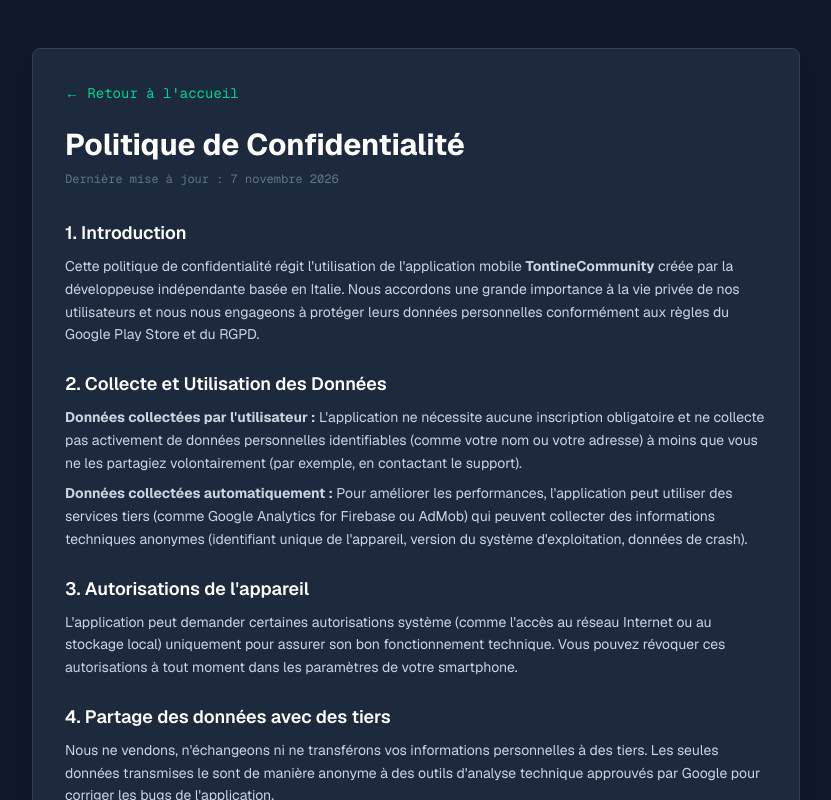
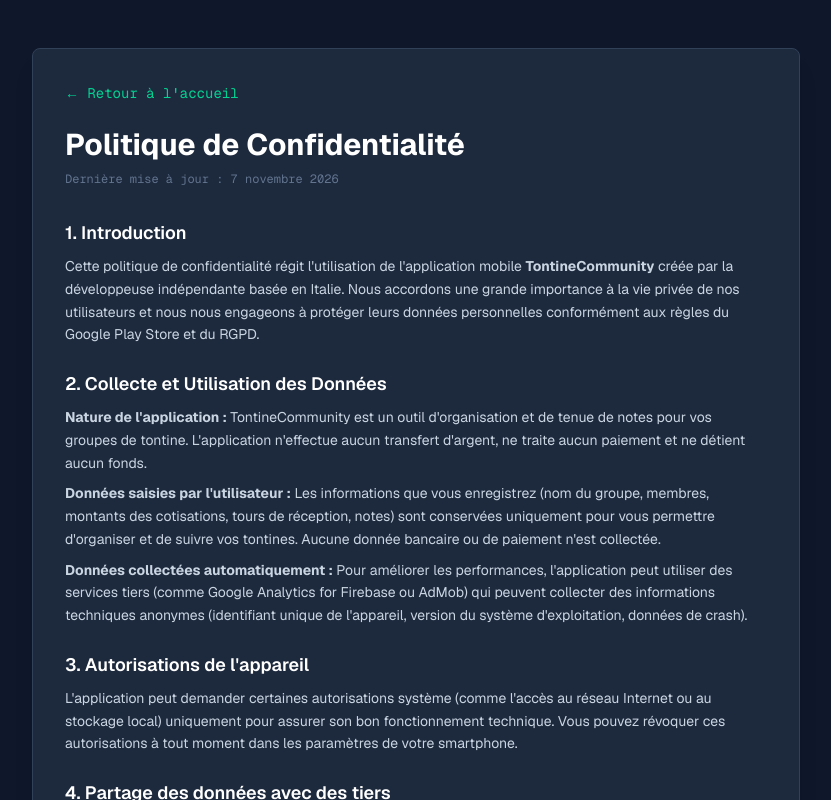
Before and after one commit to phelouzat3-glitch/phelouzat-fullstack, a Next.js app: page /privacy-my-app in a window 1280 px wide. Shown: the top 800 px of the page, without its empty margins (224-1055 px from the left). Built offline with nearby package versions, Linux system fonts and the light colour scheme.

Commit message:
TontineCommunity: preciser aucun transfert d'argent (description + privacy)

```diff
--- a/src/app/page.tsx
+++ b/src/app/page.tsx
@@ -20,7 +20,7 @@ const apps = [
   {
     title: "TontineCommunity",
     description:
-      "Application de gestion de tontines : créez et gérez vos groupes d'épargne collective, suivez les cotisations et les tours de réception en toute simplicité.",
+      "Application d'organisation de tontines : gérez vos groupes d'épargne collective et tenez les notes des cotisations et des tours, sans aucun transfert d'argent.",
     tech: ["React Native", "TypeScript", "Node.js"],
     playStoreUrl: "", // Lien Google Play une fois l'app publiée
     appStoreUrl: "", // Lien App Store une fois l'app validée
--- a/src/app/privacy-my-app/page.tsx
+++ b/src/app/privacy-my-app/page.tsx
@@ -47,11 +47,18 @@ export default function PrivacyPolicy() {
               2. Collecte et Utilisation des Données
             </h2>
             <p className="mb-2">
-              <strong>Données collectées par l&apos;utilisateur :</strong>{" "}
-              L&apos;application ne nécessite aucune inscription obligatoire et
-              ne collecte pas activement de données personnelles identifiables
-              (comme votre nom ou votre adresse) à moins que vous ne les
-              partagiez volontairement (par exemple, en contactant le support).
+              <strong>Nature de l&apos;application :</strong> {appName} est un
+              outil d&apos;organisation et de tenue de notes pour vos groupes de
+              tontine. L&apos;application n&apos;effectue aucun transfert
+              d&apos;argent, ne traite aucun paiement et ne détient aucun fonds.
+            </p>
+            <p className="mb-2">
+              <strong>Données saisies par l&apos;utilisateur :</strong> Les
+              informations que vous enregistrez (nom du groupe, membres,
+              montants des cotisations, tours de réception, notes) sont
+              conservées uniquement pour vous permettre d&apos;organiser et de
+              suivre vos tontines. Aucune donnée bancaire ou de paiement
+              n&apos;est collectée.
             </p>
             <p>
               <strong>Données collectées automatiquement :</strong> Pour
```
